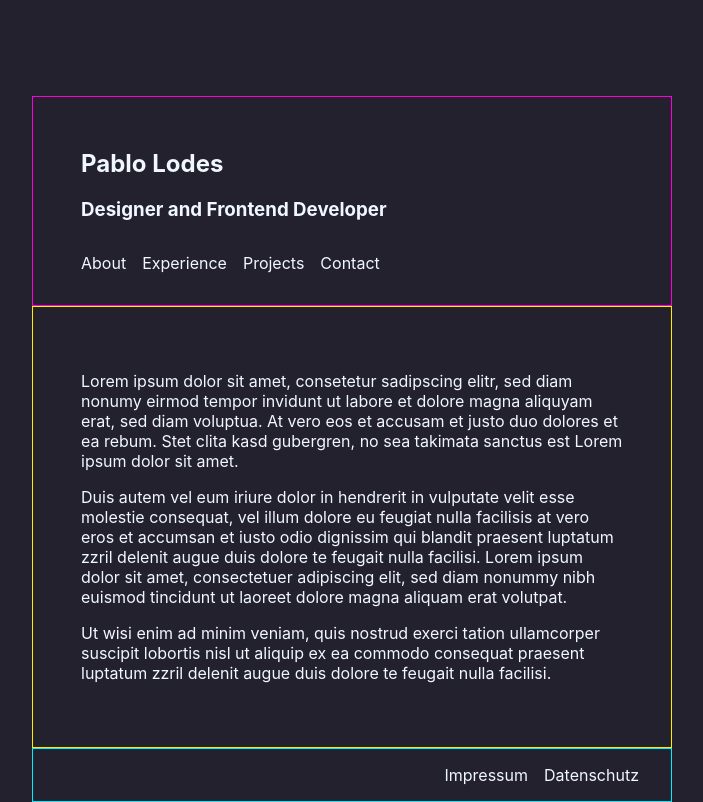
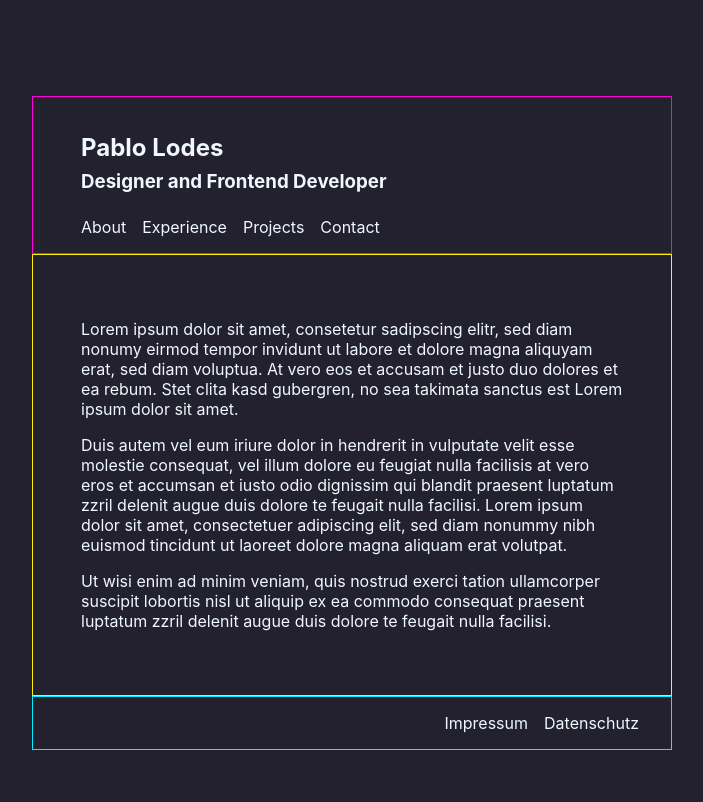
Before and after one commit to pablo-lodes/pl-portfolio, a React (Create React App) app: page / in a window 1280 px wide. Shown: the whole page, without its empty margins (288-991 px from the left). Built offline with nearby package versions, Linux system fonts and the light colour scheme.

Commit message:
Minor padding adjustment in top-nav

```diff
--- a/src/styles/app.css
+++ b/src/styles/app.css
@@ -12,12 +12,20 @@
 .short-information-top-nav {
   border: 1px solid rgb(255, 0, 221);
   padding-left: 3rem;
-  padding-top: 2rem;
-  padding-bottom: 2rem;
+  padding-top: 1rem;
+  padding-bottom: 1rem;
 }
 
 .short-information {
-  margin-bottom: 2rem;
+  margin-bottom: 1.5rem;
+}
+
+.short-information h2 {
+  margin-bottom: 0.5rem;
+}
+
+.short-information h3 {
+  margin-top: 0.5rem;
 }
 
 .top-nav a {
```
